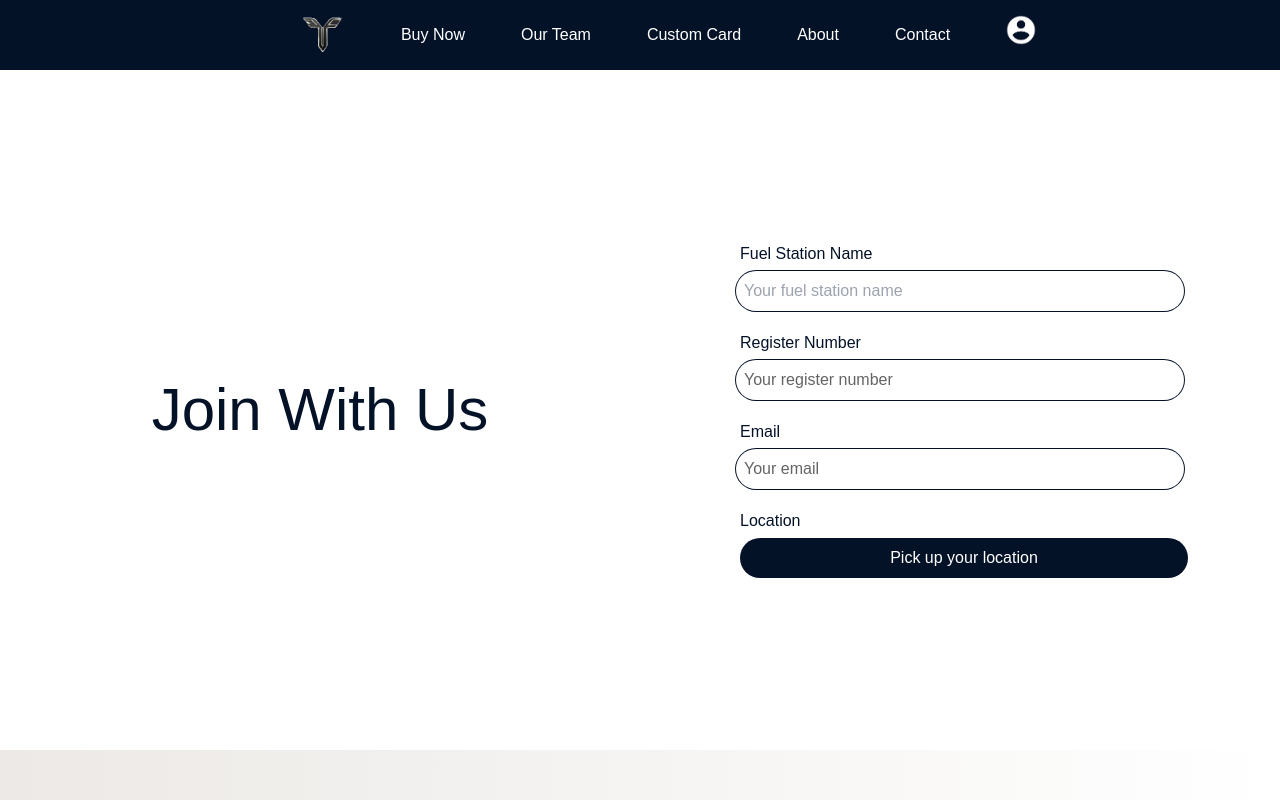
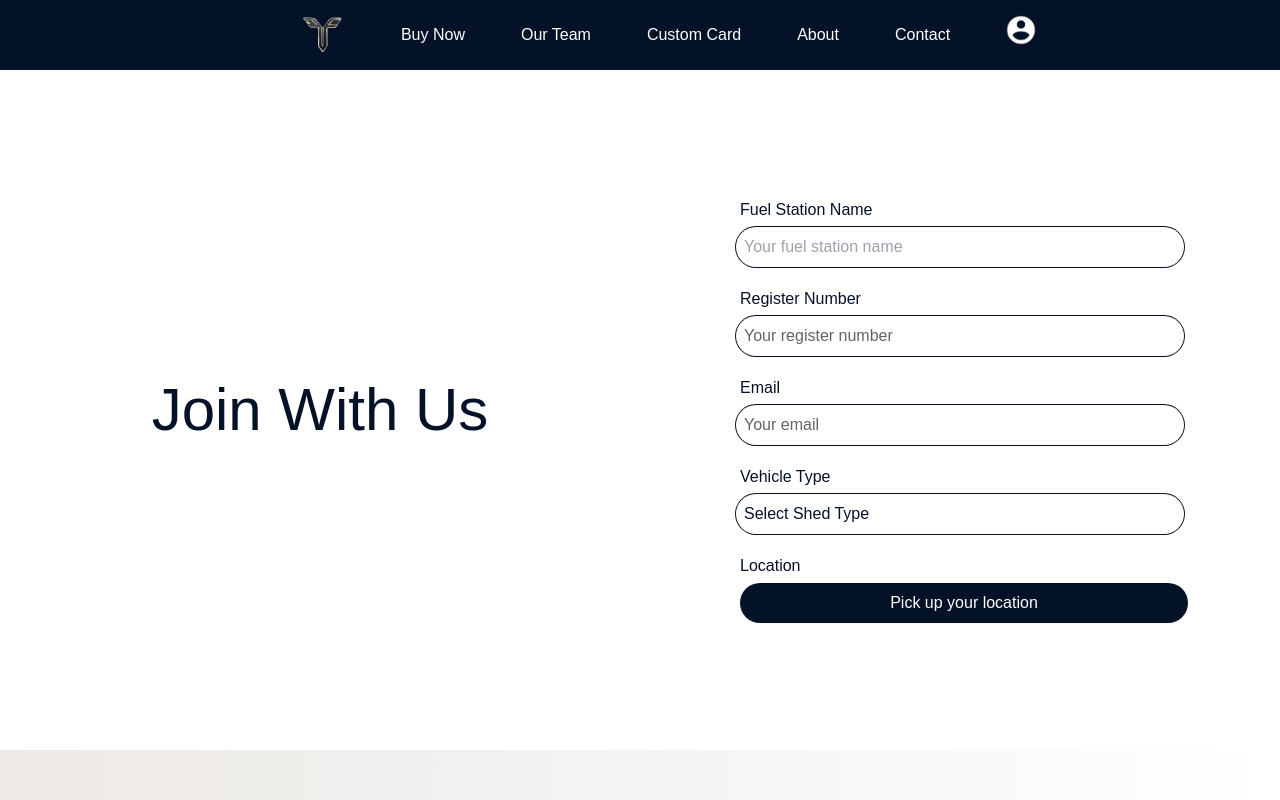
Before and after one commit to MalinduHettiarachchi/Fueltrix-, a React (Create React App) app in the folder fueltrix/: page /ourteam in a window 1280 px wide. Built offline with nearby package versions, Linux system fonts and the light colour scheme.

Commit message:
update shed types

```diff
--- a/fueltrix/src/pages/WebAdmin/ShedRequest/srequest.css
+++ b/fueltrix/src/pages/WebAdmin/ShedRequest/srequest.css
@@ -41,7 +41,7 @@
   color: rgb(100, 100, 100);
 }
 
-.shednum, .shedname, .shedem, .shedloc {
+.shednum, .shedname, .shedem, .shedloc, .shedtype{
   color: #041228;
   font-size: 1rem;
   margin-bottom: 5px;
--- a/fueltrix/src/pages/WebAdmin/ShedRequest/srequest.js
+++ b/fueltrix/src/pages/WebAdmin/ShedRequest/srequest.js
@@ -135,6 +135,16 @@ function SRequest() {
                 onChange={(e) => setEmail(e.target.value)}
               />
             </div>
+            <p className="shedtype">Vehicle Type</p>
+            <div className="shed-group">
+              <select className="shedem-input">
+                <option value="">Select Shed Type</option>
+                <option value="ceypetco">Ceypetco</option>
+                <option value="ioc">IOC</option>
+                <option value="epc">EPC Contractors</option>
+                <option value="petrochemical">Petrochemical</option>
+              </select>
+            </div>
             <p className="shedloc">Location</p>
 
             {showAddressInput ? (
```
